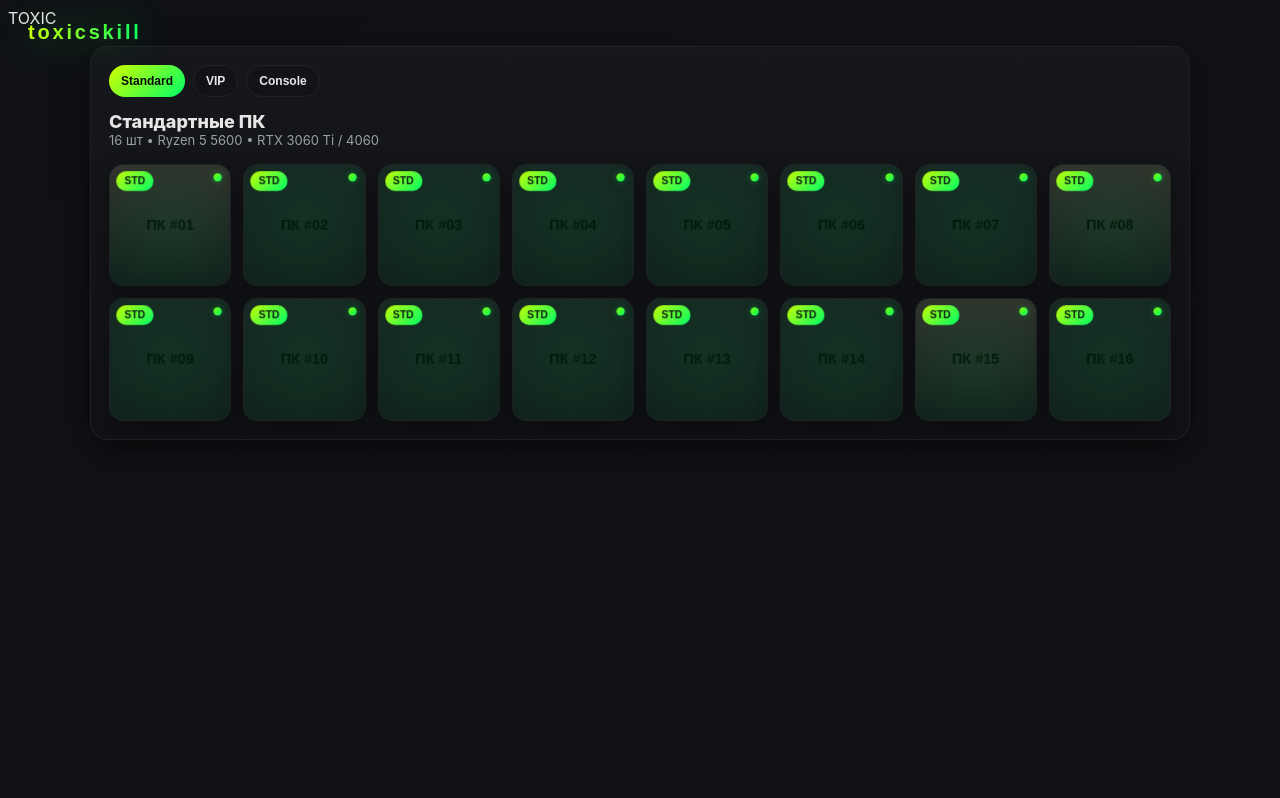
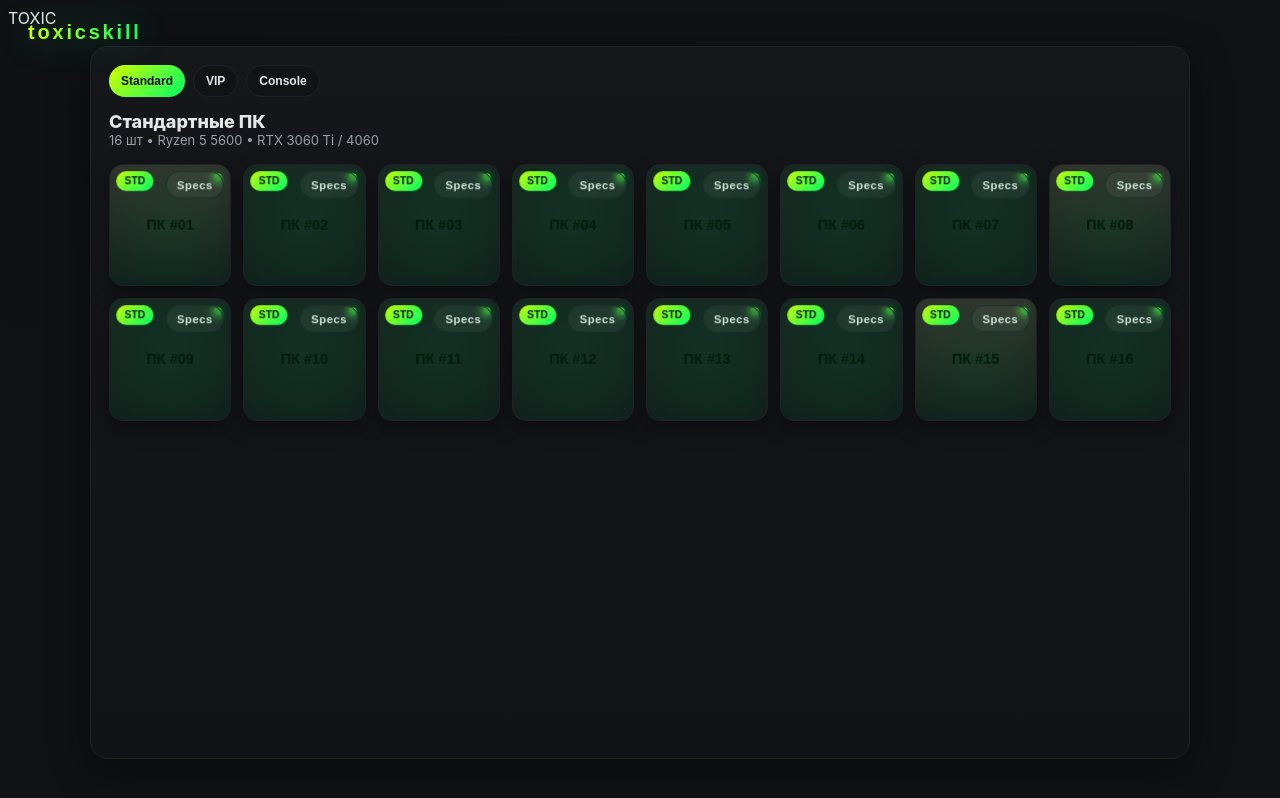
Before and after one commit to elb00407/toxic-club-webapp, a Next.js app: page /webapp in a window 1280 px wide. Shown: the top 798 px of the page. Built offline with nearby package versions, Linux system fonts and the light colour scheme; sample sign-in values are in the browser's storage.

Commit message:
Final UI: inertial 3D tiles, Specs transparent button & side panel, tabs & filters, AuthGate, premium styling

```diff
--- a/app/globals.css
+++ b/app/globals.css
@@ -73,18 +73,29 @@ html, body {
 .tox-button:disabled { opacity: .5; cursor: not-allowed; }
 .tox-button--sm { padding: 8px 10px; font-size: 12px; }
 
+.input {
+  background: #121317; color: var(--text);
+  border: 1px solid var(--border);
+  border-radius: 12px; padding: 10px 12px;
+}
+.input:focus { outline: none; border-color: var(--neon-2); box-shadow: 0 0 0 3px rgba(0,255,102,.15); }
+
+.label { color: var(--muted); font-size: 12px; margin-bottom: 6px; }
+.actions { margin-top: 16px; display: flex; gap: 12px; align-items: center; }
+.hint-error { color: var(--danger); font-size: 12px; }
+
+/* Обёртка сетки — полноэкранный эффект на ПК */
+.devices-grid-wrapper { position: relative; min-height: 60vh; }
+@media (min-width: 992px) { .devices-grid-wrapper { min-height: 72vh; } }
+
 /* Сетка устройств: квадраты */
-.devices-grid {
-  display: grid;
-  grid-template-columns: repeat(8, 1fr);
-  gap: 12px;
-}
+.devices-grid { display: grid; grid-template-columns: repeat(8, 1fr); gap: 12px; }
 @media (max-width: 1200px) { .devices-grid { grid-template-columns: repeat(6, 1fr); } }
 @media (max-width: 992px) { .devices-grid { grid-template-columns: repeat(5, 1fr); } }
 @media (max-width: 768px) { .devices-grid { grid-template-columns: repeat(4, 1fr); } }
 @media (max-width: 480px) { .devices-grid { grid-template-columns: repeat(3, 1fr); } }
 
-/* Квадратная плитка устройства — 2D/3D + инерция */
+/* Квадратная плитка устройства — 3D инерция */
 .device-tile {
   position: relative; aspect-ratio: 1 / 1;
   border-radius: 14px; border: 1px solid var(--border);
@@ -116,42 +127,57 @@ html, body {
 .device-dot--ok { background: linear-gradient(135deg,#8fff00,#00ff66); box-shadow: 0 0 6px rgba(0,255,102,.35); }
 .device-dot--bad { background: #ff5a5a; }
 
-/* specs — плавное раскрытие */
-.device-specs {
-  position: absolute; bottom: 8px; left: 8px; right: 8px;
-  display: flex; justify-content: space-between; gap: 6px; transform: translateY(10px); opacity: 0;
-  transition: transform .12s ease, opacity .12s ease;
+/* Прозрачная кнопка Specs */
+.specs-btn {
+  position: absolute; top: 8px; right: 8px;
+  font-size: 11px; font-weight: 800; letter-spacing: .04em;
+  color: var(--text);
+  background: rgba(255,255,255,.06);
+  border: 1px solid var(--border);
+  border-radius: 999px; padding: 6px 10px;
+  transform: translateZ(20px);
+  backdrop-filter: blur(4px);
+  transition: background .12s ease, border-color .12s ease;
 }
-.device-tile:hover .device-specs { transform: translateY(0); opacity: 1; }
-.device-spec { font-size: 11px; color: var(--muted); background: rgba(255,255,255,.04); border: 1px solid var(--border); border-radius: 8px; padding: 6px 8px; }
-.device-spec span { color: #b5b9bf; font-weight: 700; margin-right: 6px; }
+.specs-btn:hover { background: rgba(255,255,255,.1); border-color: #2a2d34; }
 
-/* peripherals — появятся, как добавишь */
-.device-peripherals {
-  position: absolute; top: 8px; right: 8px; display: flex; gap: 6px; flex-wrap: wrap;
+/* specs-панель справа */
+.specs-panel {
+  position: absolute; top: 0; right: 0; width: 0; opacity: 0;
+  transition: width .2s ease, opacity .2s ease;
+  overflow: hidden;
 }
-.device-gear { font-size: 10px; color: var(--muted); background: rgba(255,255,255,.04); border: 1px solid var(--border); border-radius: 999px; padding: 4px 8px; }
-.device-gear span { color: #b5b9bf; font-weight: 700; margin-right: 4px; }
+.specs-panel--open { width: min(360px, 90vw); opacity: 1; }
 
-/* State overlays */
+.specs-content {
+  height: 100%;
+  background: #14161a; border-left: 1px solid var(--border);
+  box-shadow: -10px 0 30px rgba(0,0,0,.35);
+  padding: 16px;
+}
+.specs-title { font-weight: 800; margin-bottom: 8px; }
+.mt-3 { margin-top: 12px; }
+.specs-row {
+  display: grid; grid-template-columns: 120px 1fr; align-items: center;
+  background: rgba(255,255,255,.03); border: 1px solid var(--border); border-radius: 10px;
+  padding: 8px 10px; margin-bottom: 8px; gap: 8px;
+}
+.specs-row span { color: #b5b9bf; font-weight: 700; }
+
+/* Состояния занятости */
 .device-tile--busy::before {
   content: ""; position: absolute; inset: 0;
   background: linear-gradient(180deg, rgba(255,120,120,.12), transparent);
   pointer-events: none;
 }
-.device-tile--booked {
-  filter: grayscale(.3) saturate(.9) brightness(.9);
-}
+.device-tile--booked { filter: grayscale(.3) saturate(.9) brightness(.9); }
 .device-tile--booked::before {
   content: ""; position: absolute; inset: 0;
   background: rgba(255,80,80,.18);
   backdrop-filter: blur(2px);
   pointer-events: none;
 }
-.device-lock {
-  position: absolute; bottom: 8px; right: 8px; font-size: 14px;
-  transform: translateZ(20px);
-}
+.device-lock { position: absolute; bottom: 8px; right: 8px; font-size: 14px; transform: translateZ(20px); }
 
 /* Тематические фоны */
 .device-tile--std { background: linear-gradient(180deg, #181a1e, #121317); }
@@ -178,8 +204,7 @@ html, body {
   .tox-brand { font-size: 16px; }
   .devices-grid { gap: 10px; }
   .device-tile { border-radius: 12px; }
-  .device-specs { display: none; } /* упрощаем hover на мобильных */
+  .specs-panel--open { width: 100%; } /* На мобиле панель на всю ширину */
 }
 
 @keyframes fadeIn { from { opacity: 0; transform: translateY(4px); } to { opacity: 1; transform: translateY(0); } }
-@keyframes glowPulse { 0%,100% { filter: drop-shadow(0 0 6px rgba(0,255,102,.2)); } 50% { filter: drop-shadow(0 0 18px rgba(0,255,102,.45)); } }
--- a/app/webapp/page.tsx
+++ b/app/webapp/page.tsx
@@ -1,5 +1,6 @@
 "use client";
 import WebAppShell from "@/components/WebAppShell";
+import AuthGate from "@/components/AuthGate";
 import DeviceGrid from "@/components/DeviceGrid";
 import BookingForm from "@/components/BookingForm";
 import { useMemo, useState } from "react";
@@ -20,6 +21,7 @@ export default function Page() {
 
   return (
     <WebAppShell onBrandClick={() => { setPicked(null); setTab("STANDARD"); }}>
+      <AuthGate>
         <main>
           {!picked && (
             <div className="card">
@@ -66,6 +68,7 @@ export default function Page() {
             </>
           )}
         </main>
+      </AuthGate>
     </WebAppShell>
   );
 }
--- /dev/null
+++ b/components/AuthGate.tsx
@@ -0,0 +1,52 @@
+"use client";
+import { useEffect, useState } from "react";
+
+export default function AuthGate({ children }: { children: React.ReactNode }) {
+  const [ready, setReady] = useState(false);
+  const [user, setUser] = useState<{ id: string; username?: string } | null>(null);
+  const [nickname, setNickname] = useState("");
+
+  useEffect(() => {
+    const initEl = document.getElementById("__initData") as HTMLInputElement | null;
+    const initData = initEl?.value || "";
+    if (initData) {
+      setUser({ id: "tg", username: undefined });
+      setReady(true);
+      return;
+    }
+    const raw = localStorage.getItem("toxicskill_user");
+    if (raw) {
+      try {
+        const parsed = JSON.parse(raw);
+        setUser(parsed);
+        setReady(true);
+        return;
+      } catch {}
+    }
+    setReady(true);
+  }, []);
+
+  const register = () => {
+    const u = { id: `local-${Date.now()}`, username: nickname || undefined };
+    localStorage.setItem("toxicskill_user", JSON.stringify(u));
+    setUser(u);
+  };
+
+  if (!ready) return null;
+  if (!user) {
+    return (
+      <div className="card">
+        <div className="grid-header">
+          <div className="grid-title">Вход</div>
+          <div className="grid-subtitle">Если вы вышли из Telegram, создайте локальный профиль</div>
+        </div>
+        <div style={{ display: "grid", gap: "10px", maxWidth: 360 }}>
+          <input className="input" placeholder="Никнейм (необязательно)" value={nickname} onChange={(e) => setNickname(e.target.value)} />
+          <button className="tox-button" onClick={register}>Войти</button>
+        </div>
+      </div>
+    );
+  }
+
+  return <>{children}</>;
+}
--- a/components/DeviceGrid.tsx
+++ b/components/DeviceGrid.tsx
@@ -1,63 +1,7 @@
 "use client";
-import { useEffect, useRef } from "react";
-
-export type DeviceItem = {
-  id: string;
-  label: string;
-  platform: "PC" | "PS5";
-  isVip?: boolean;
-  status: "active" | "maintenance";
-  specs?: { cpu: string; gpu: string };
-  peripherals?: { keyboard?: string; mouse?: string; headset?: string; monitor?: string };
-  busyState?: "free" | "busy" | "booked";
-};
-
-function useTileInertia(ref: React.RefObject<HTMLButtonElement>) {
-  // физика: пружина к (stiffness), демпфирование d, интеграция по кадрам
-  let vx = 0, vy = 0;
-  let tx = 0, ty = 0; // целевые углы (deg)
-  let rx = 0, ry = 0; // текущие углы (deg)
-  const k = 0.15; // жесткость
-  const d = 0.12; // демпфирование
-  let raf = 0;
-
-  const step = () => {
-    // ускорение к цели
-    const ax = (tx - rx) * k;
-    const ay = (ty - ry) * k;
-    // скорость + демпфирование
-    vx = (vx + ax) * (1 - d);
-    vy = (vy + ay) * (1 - d);
-    // положение
-    rx += vx;
-    ry += vy;
-
-    const el = ref.current;
-    if (el) {
-      el.style.setProperty("--tiltX", `${rx}deg`);
-      el.style.setProperty("--tiltY", `${ry}deg`);
-    }
-    raf = requestAnimationFrame(step);
-  };
-
-  const setTarget = (xDeg: number, yDeg: number) => {
-    tx = xDeg;
-    ty = yDeg;
-    if (!raf) raf = requestAnimationFrame(step);
-  };
-
-  const stop = () => {
-    tx = 0; ty = 0;
-  };
-
-  useEffect(() => {
-    return () => {
-      if (raf) cancelAnimationFrame(raf);
-    };
-  }, []);
-
-  return { setTarget, stop };
-}
+import DeviceTile from "./DeviceTile";
+import type { DeviceItem } from "@/lib/devices";
+import { useState } from "react";
 
 export default function DeviceGrid({
   items,
@@ -66,74 +10,47 @@ export default function DeviceGrid({
   items: DeviceItem[];
   onPick: (item: DeviceItem) => void;
 }) {
-  return (
-    <div className="devices-grid">
-      {items.map((d) => {
-        const tileClass =
-          d.platform === "PS5" ? "device-tile--ps5" : d.isVip ? "device-tile--vip" : "device-tile--std";
-        const stateClass =
-          d.busyState === "booked" ? "device-tile--booked" :
-          d.busyState === "busy" ? "device-tile--busy" : "";
+  const [openSpecsId, setOpenSpecsId] = useState<string | null>(null);
+  const toggleSpecs = (id: string) => setOpenSpecsId((prev) => (prev === id ? null : id));
 
-        const btnRef = useRef<HTMLButtonElement>(null);
-        const { setTarget, stop } = useTileInertia(btnRef);
-
-        const onMouseMove = (e: React.MouseEvent<HTMLButtonElement>) => {
-          const el = e.currentTarget;
-          const rect = el.getBoundingClientRect();
-          const x = e.clientX - rect.left;
-          const y = e.clientY - rect.top;
-          const midX = rect.width / 2;
-          const midY = rect.height / 2;
-          const rotY = ((x - midX) / midX) * 8; // -8..8
-          const rotX = -((y - midY) / midY) * 8; // -8..8
-          setTarget(rotX, rotY);
-          el.style.setProperty("--glowX", `${(x / rect.width) * 100}%`);
-          el.style.setProperty("--glowY", `${(y / rect.height) * 100}%`);
-        };
-
-        const onMouseLeave = () => {
-          stop();
-        };
+  const current = items.find((i) => i.id === openSpecsId);
+  const currentSpecs = current?.specs ?? { cpu: "", gpu: "" };
+  const currentPeripherals = current?.peripherals ?? {};
 
   return (
-          <button
+    <div className="devices-grid-wrapper">
+      <div className="devices-grid">
+        {items.map((d) => (
+          <DeviceTile
             key={d.id}
-            ref={btnRef}
-            className={`device-tile ${tileClass} ${stateClass}`}
-            onClick={() => onPick(d)}
-            disabled={d.status !== "active"}
-            aria-label={`Выбрать: ${d.label}`}
-            onMouseMove={onMouseMove}
-            onMouseLeave={onMouseLeave}
-          >
-            <div className="device-tile__label">{d.label}</div>
-            <div className="device-tile__badge">
-              {d.platform === "PS5" ? "PS5" : d.isVip ? "VIP" : "STD"}
+            d={{ ...d, specs: d.specs ?? { cpu: "", gpu: "" }, peripherals: d.peripherals ?? {} }}
+            onPick={onPick}
+            onSpecsToggle={toggleSpecs}
+          />
+        ))}
       </div>
-            <div className={`device-dot ${d.status === "active" ? "device-dot--ok" : "device-dot--bad"}`} />
 
-            {d.specs && (
-              <div className="device-specs">
-                <div className="device-spec"><span>CPU</span> {d.specs.cpu}</div>
-                <div className="device-spec"><span>GPU</span> {d.specs.gpu}</div>
+      <div className={`specs-panel ${openSpecsId ? "specs-panel--open" : ""}`}>
+        {openSpecsId && (
+          <div className="specs-content">
+            <div className="specs-title">Характеристики</div>
+            <div className="specs-row"><span>CPU</span><div>{currentSpecs.cpu || "—"}</div></div>
+            <div className="specs-row"><span>GPU</span><div>{currentSpecs.gpu || "—"}</div></div>
+            {current && currentPeripherals && (
+              <>
+                <div className="specs-title mt-3">Периферия</div>
+                <div className="specs-row"><span>Клавиатура</span><div>{currentPeripherals.keyboard || "—"}</div></div>
+                <div className="specs-row"><span>Мышь</span><div>{currentPeripherals.mouse || "—"}</div></div>
+                <div className="specs-row"><span>Гарнитура</span><div>{currentPeripherals.headset || "—"}</div></div>
+                <div className="specs-row"><span>Монитор</span><div>{currentPeripherals.monitor || "—"}</div></div>
+              </>
+            )}
+            <div className="specs-actions">
+              <button className="tox-button tox-button--sm" onClick={() => setOpenSpecsId(null)}>Закрыть</button>
+            </div>
           </div>
         )}
-
-            {/* Периферия: добавишь значения — они появятся */}
-            {d.peripherals && (
-              <div className="device-peripherals">
-                {d.peripherals.keyboard && <div className="device-gear"><span>KB</span> {d.peripherals.keyboard}</div>}
-                {d.peripherals.mouse && <div className="device-gear"><span>MS</span> {d.peripherals.mouse}</div>}
-                {d.peripherals.headset && <div className="device-gear"><span>HS</span> {d.peripherals.headset}</div>}
-                {d.peripherals.monitor && <div className="device-gear"><span>MN</span> {d.peripherals.monitor}</div>}
       </div>
-            )}
-
-            {d.busyState === "booked" && <div className="device-lock" title="Забронировано">🔒</div>}
-          </button>
-        );
-      })}
     </div>
   );
 }
--- /dev/null
+++ b/components/DeviceTile.tsx
@@ -0,0 +1,96 @@
+"use client";
+import { useEffect, useRef } from "react";
+import type { DeviceItem } from "@/lib/devices";
+
+function useTileInertia() {
+  let vx = 0, vy = 0;
+  let tx = 0, ty = 0; // target
+  let rx = 0, ry = 0; // current
+  const k = 0.15;
+  const d = 0.12;
+  let raf = 0;
+  const elRef = useRef<HTMLButtonElement | null>(null);
+
+  const step = () => {
+    const ax = (tx - rx) * k;
+    const ay = (ty - ry) * k;
+    vx = (vx + ax) * (1 - d);
+    vy = (vy + ay) * (1 - d);
+    rx += vx; ry += vy;
+    const el = elRef.current;
+    if (el) {
+      el.style.setProperty("--tiltX", `${rx}deg`);
+      el.style.setProperty("--tiltY", `${ry}deg`);
+    }
+    raf = requestAnimationFrame(step);
+  };
+
+  const setTarget = (xDeg: number, yDeg: number) => {
+    tx = xDeg; ty = yDeg;
+    if (!raf) raf = requestAnimationFrame(step);
+  };
+  const stop = () => { tx = 0; ty = 0; };
+  useEffect(() => () => { if (raf) cancelAnimationFrame(raf); }, []);
+  return { elRef, setTarget, stop };
+}
+
+export default function DeviceTile({
+  d,
+  onPick,
+  onSpecsToggle,
+}: {
+  d: DeviceItem;
+  onPick: (item: DeviceItem) => void;
+  onSpecsToggle: (id: string) => void;
+}) {
+  const isMobile = typeof window !== "undefined" && window.matchMedia("(max-width: 768px)").matches;
+  const { elRef, setTarget, stop } = useTileInertia();
+
+  const tileClass = d.platform === "PS5" ? "device-tile--ps5" : d.isVip ? "device-tile--vip" : "device-tile--std";
+  const stateClass = d.busyState === "booked" ? "device-tile--booked" : d.busyState === "busy" ? "device-tile--busy" : "";
+
+  const onMouseMove = (e: React.MouseEvent<HTMLButtonElement>) => {
+    if (isMobile) return;
+    const el = e.currentTarget;
+    const rect = el.getBoundingClientRect();
+    const x = e.clientX - rect.left;
+    const y = e.clientY - rect.top;
+    const midX = rect.width / 2;
+    const midY = rect.height / 2;
+    const rotY = ((x - midX) / midX) * 8;
+    const rotX = -((y - midY) / midY) * 8;
+    setTarget(rotX, rotY);
+    el.style.setProperty("--glowX", `${(x / rect.width) * 100}%`);
+    el.style.setProperty("--glowY", `${(y / rect.height) * 100}%`);
+  };
+  const onMouseLeave = () => { if (!isMobile) stop(); };
+
+  return (
+    <button
+      ref={elRef}
+      className={`device-tile ${tileClass} ${stateClass}`}
+      onClick={() => onPick(d)}
+      disabled={d.status !== "active"}
+      aria-label={`Выбрать: ${d.label}`}
+      onMouseMove={onMouseMove}
+      onMouseLeave={onMouseLeave}
+    >
+      <div className="device-tile__label">{d.label}</div>
+      <div className="device-tile__badge">
+        {d.platform === "PS5" ? "PS5" : d.isVip ? "VIP" : "STD"}
+      </div>
+      <div className={`device-dot ${d.status === "active" ? "device-dot--ok" : "device-dot--bad"}`} />
+
+      <button
+        type="button"
+        className="specs-btn"
+        onClick={(e) => { e.stopPropagation(); onSpecsToggle(d.id); }}
+        aria-label="Показать характеристики"
+      >
+        Specs
+      </button>
+
+      {d.busyState === "booked" && <div className="device-lock" title="Забронировано">🔒</div>}
+    </button>
+  );
+}
--- a/components/FancyTimePicker.tsx
+++ b/components/FancyTimePicker.tsx
@@ -43,7 +43,6 @@ export default function FancyTimePicker({
   const endStep = Math.min(startStep + durationSteps, STEPS);
 
   useEffect(() => {
-    // если пересекается со занятостью, сдвигаем старт вперёд до ближайшего окна
     let conflict = false;
     for (let i = startStep; i < endStep; i++) {
       if (blocked[i]) { conflict = true; break; }
--- a/components/WebAppShell.tsx
+++ b/components/WebAppShell.tsx
@@ -27,6 +27,7 @@ export default function WebAppShell({
         toxicskill
       </button>
       <div className="container">{children}</div>
+      {/* Telegram вставит initData */}
       <input id="__initData" type="hidden" />
     </div>
   );
--- a/lib/devices.ts
+++ b/lib/devices.ts
@@ -20,7 +20,6 @@ const stdPCs: DeviceItem[] = Array.from({ length: stdCount }).map((_, i) => ({
   status: "active",
   specs: { cpu: "Ryzen 5 5600", gpu: i % 2 ? "RTX 4060" : "RTX 3060 Ti" },
   busyState: (i % 7 === 0) ? "busy" : "free",
-  peripherals: undefined, // сюда потом добавишь своё железо
 }));
 
 const vipPCs: DeviceItem[] = Array.from({ length: vipCount }).map((_, i) => ({
@@ -31,7 +30,6 @@ const vipPCs: DeviceItem[] = Array.from({ length: vipCount }).map((_, i) => ({
   status: "active",
   specs: { cpu: "Intel i5-13400F", gpu: "RTX 4060 Ti" },
   busyState: (i % 3 === 0) ? "booked" : "free",
-  peripherals: undefined,
 }));
 
 const ps5: DeviceItem = {
@@ -41,7 +39,6 @@ const ps5: DeviceItem = {
   status: "active",
   specs: { cpu: "Zen 2 (8C)", gpu: "RDNA 2" },
   busyState: "free",
-  peripherals: undefined,
 };
 
 export const devices: DeviceItem[] = [...stdPCs, ...vipPCs, ps5];
```
Lines whose indentation alone changed are shown as unchanged.
